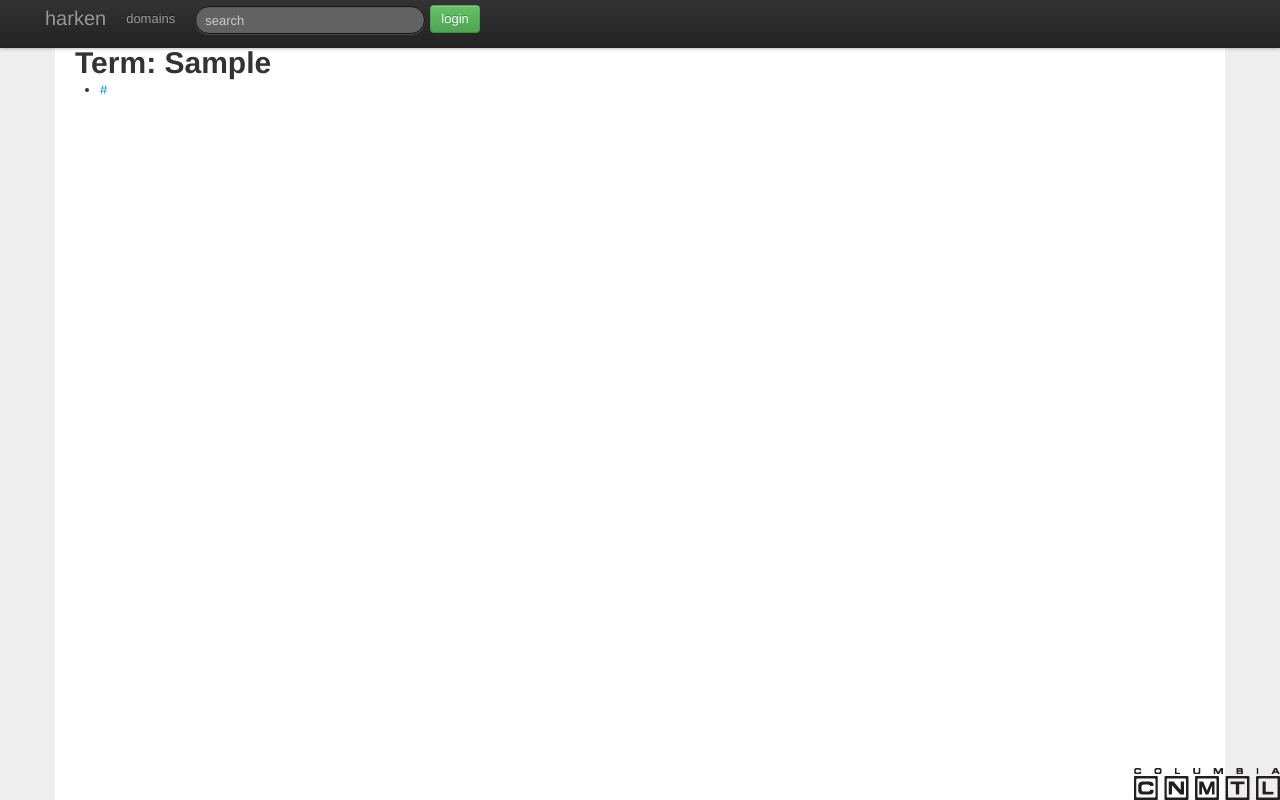
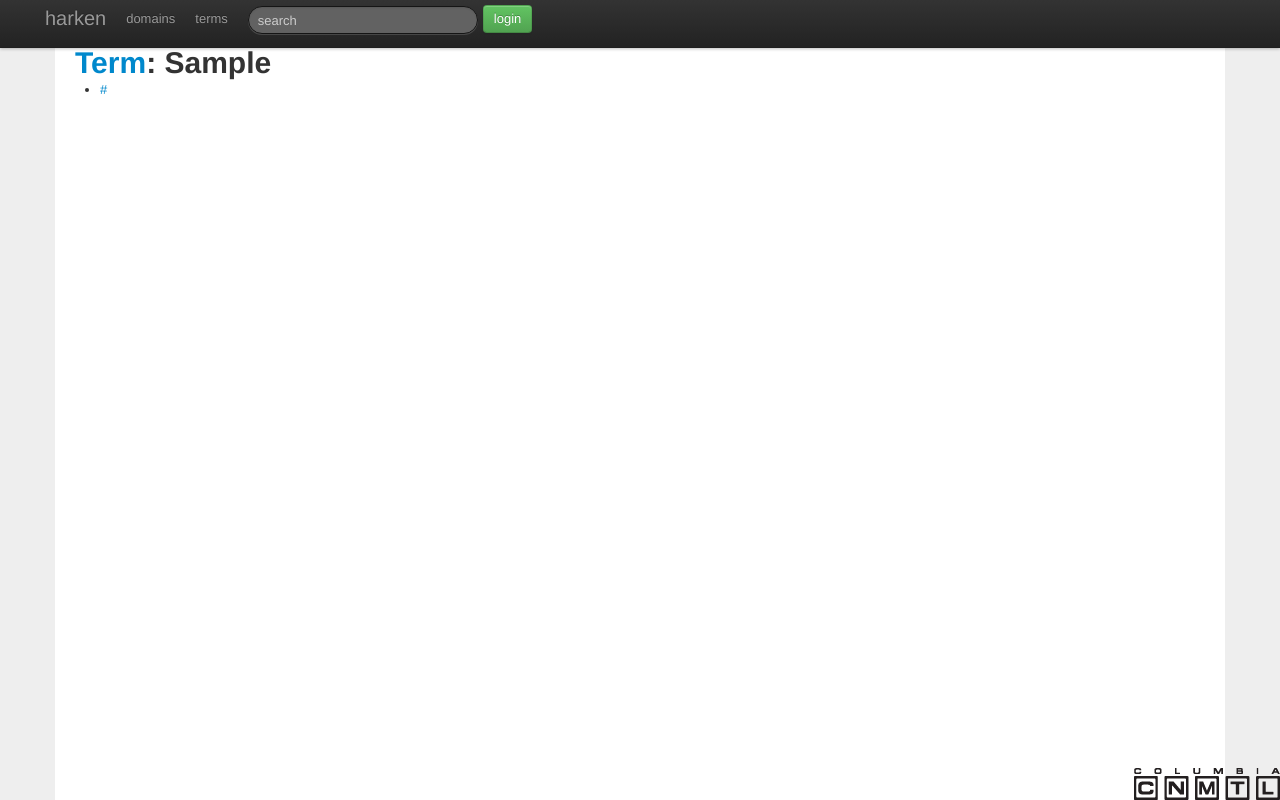
Before and after one commit to thraxil/harken, a Django app: template harken/templates/main/term.html in a window 1280 px wide. Run offline with Django 3.2, Linux system fonts and the light colour scheme; the template is opened without the code that fills it: values that come from a table or form of the project are taken from there, others are empty; tables that the repository leaves empty hold one stand-in row (values such as "Sample post"); parts of the project's set-up code (start-up, migrations or seed data) failed here and were passed over; some libraries are stand-ins or nearby versions.

Commit message:
browsing interface for terms

```diff
--- a/harken/templates/base.html
+++ b/harken/templates/base.html
@@ -33,6 +33,7 @@
         <ul class="nav">
           <li><a class="brand" href="/">harken</a></li>
 					<li><a href="/domain/">domains</a></li>
+					<li><a href="/term/">terms</a></li>
           {% block topnavbarleftitems %}{% endblock %}
         </ul>
 
--- a/harken/templates/main/term.html
+++ b/harken/templates/main/term.html
@@ -1,7 +1,7 @@
 {% extends 'base.html' %}
 
 {% block content %}
-<h1>Term: {{term.term}}</h1>
+<h1><a href="/term/">Term</a>: {{term.term}}</h1>
 
 <ul>
 {% for ut in term.urlterm_set.all %}
```
